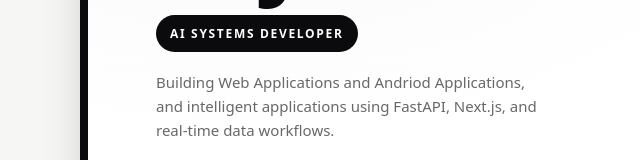
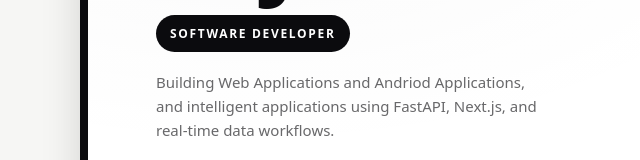
Before and after one commit to naitik-raj17/portfolio, a plain HTML site: page index.html in a window 1280 px wide. Shown: the part 325-485 px from the top of the page, 0-640 px from the left. Drawn offline with Linux system fonts and the light colour scheme.

Commit message:
Change role from 'AI SYSTEMS DEVELOPER' to 'Software Developer'

```diff
--- a/index.html
+++ b/index.html
@@ -117,7 +117,7 @@
                 <span>RAJ</span>
               </h1>
 
-              <div class="role-pill">AI SYSTEMS DEVELOPER</div>
+              <div class="role-pill">Software Developer</div>
 
               <p class="hero-subtitle">
                 Building Web Applications and Andriod Applications, and
```
